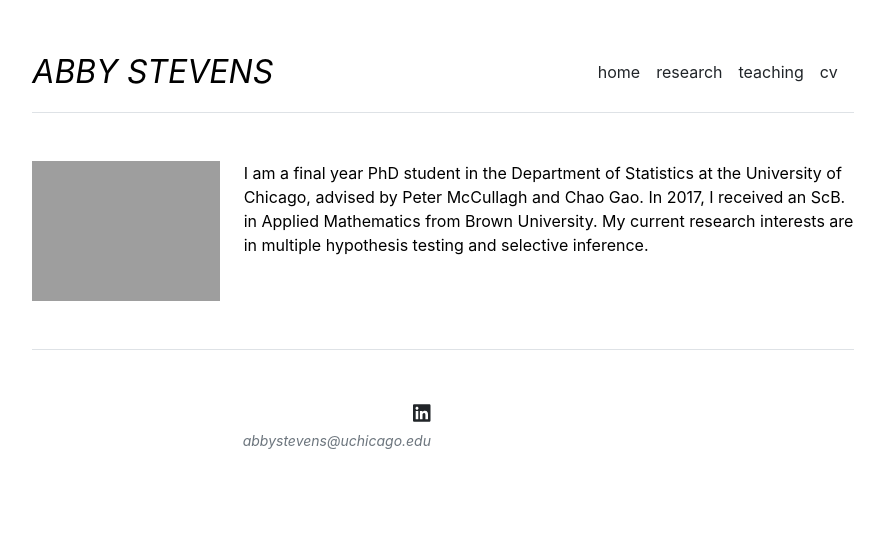
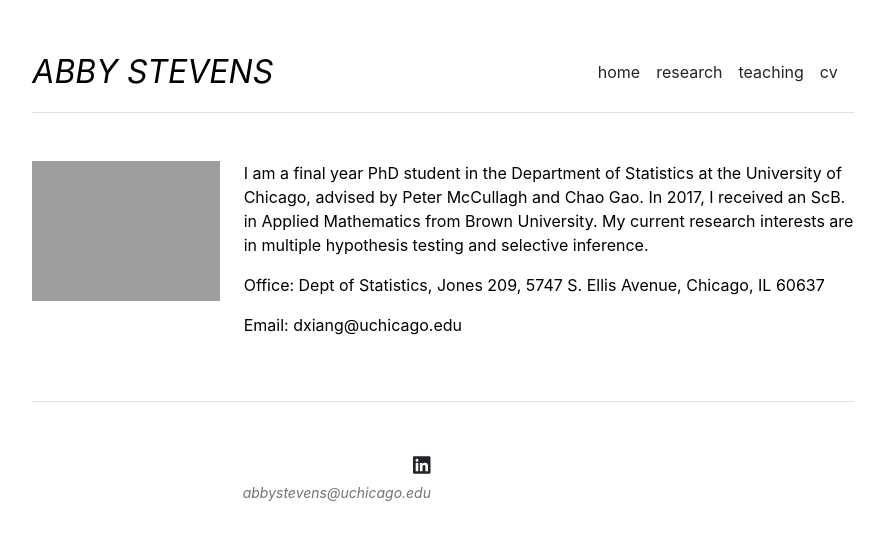
Before and after one commit to dan-xiang/dan-xiang.github.io, a Jekyll site: the page built from index.md, in a window 1280 px wide. Shown: the top 540 px of the page, without its empty margins (197-1081 px from the left). Built offline with Jekyll 4.4.1, drawn with Linux system fonts in a browser that asks for light colours.

Commit message:
Update index.md
Signed-off-by: dan-xiang <120136833+dan-xiang@users.noreply.github.com>

```diff
--- a/index.md
+++ b/index.md
@@ -4,3 +4,7 @@ title: "Home"
 ---
 
 I am a final year PhD student in the Department of Statistics at the University of Chicago, advised by Peter McCullagh and Chao Gao. In 2017, I received an ScB. in Applied Mathematics from Brown University. My current research interests are in multiple hypothesis testing and selective inference.
+
+Office: Dept of Statistics, Jones 209, 5747 S. Ellis Avenue, Chicago, IL 60637
+
+Email: dxiang@uchicago.edu
```
